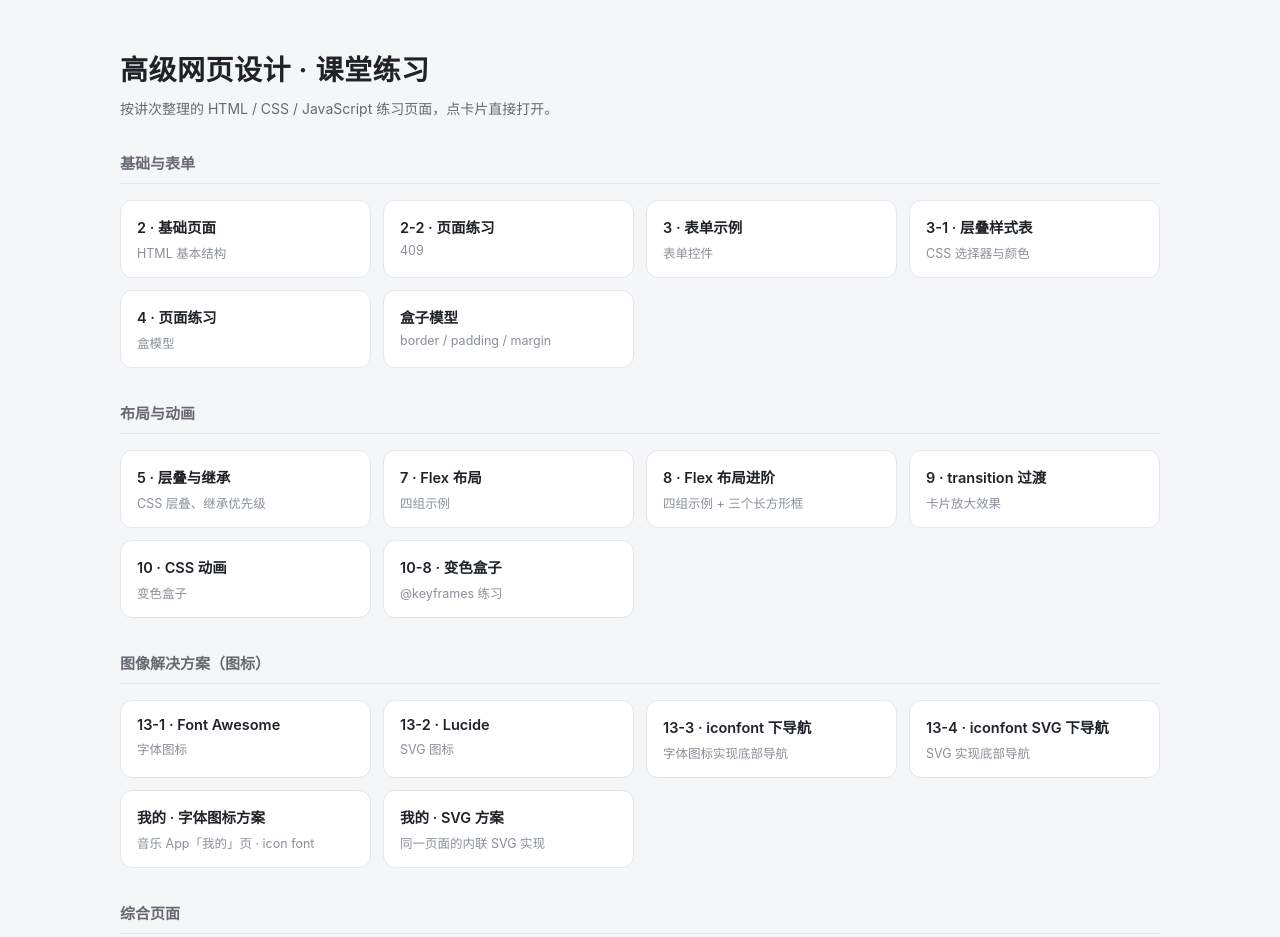
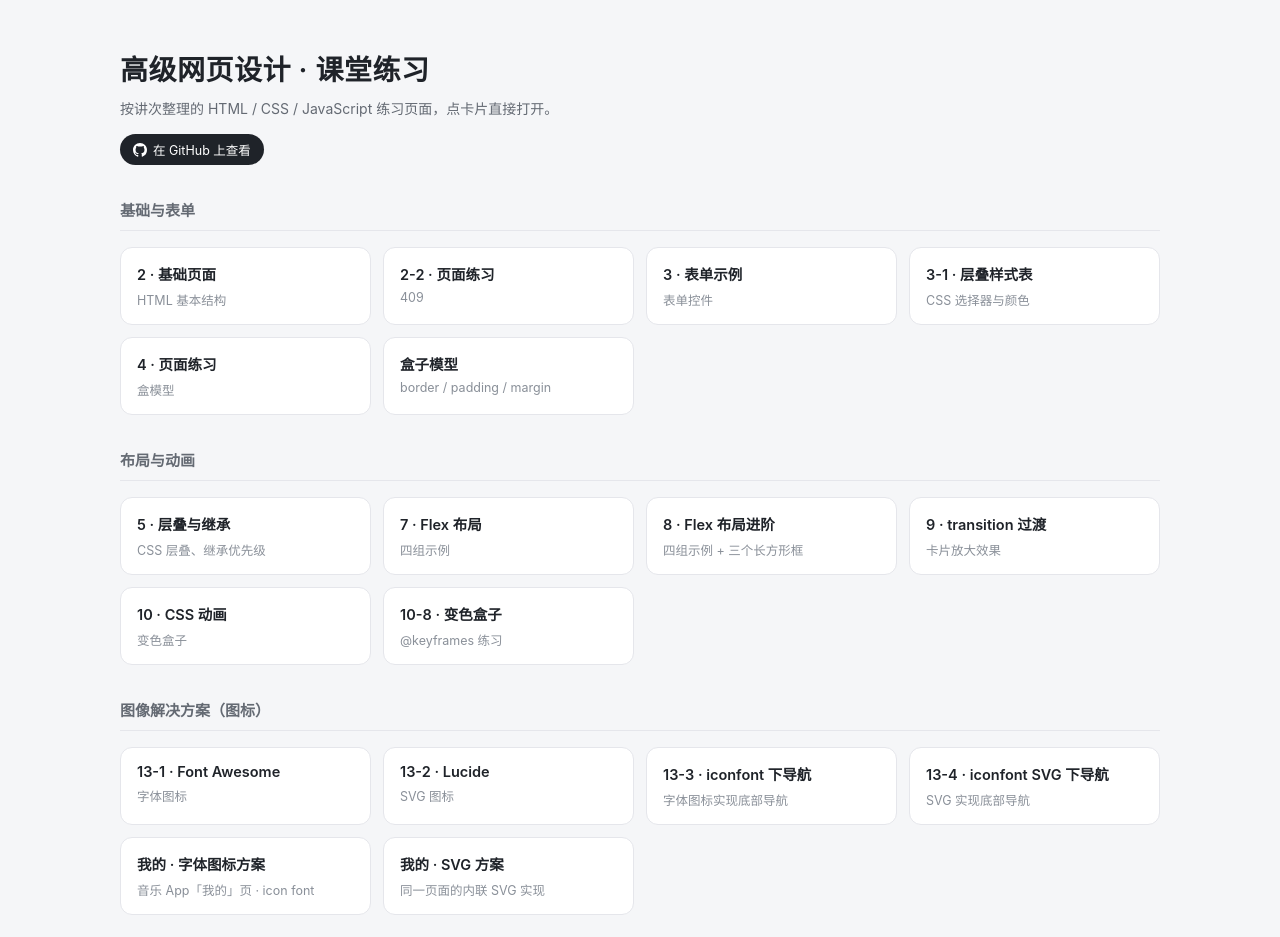
Before and after one commit to llu799529-lang/web, a plain HTML site: page index.html in a window 1280 px wide. Shown: the top 937 px of the page. Drawn offline with Linux system fonts and the light colour scheme.

Commit message:
feat: 加 GitHub 图标（favicon + 首页仓库入口）

```diff
--- a/index.html
+++ b/index.html
@@ -4,6 +4,7 @@
     <meta charset="UTF-8">
     <meta name="viewport" content="width=device-width, initial-scale=1.0">
     <title>高级网页设计 · 课堂练习索引</title>
+    <link rel="icon" href="favicon.svg" type="image/svg+xml">
     <!--
       作者：lyb
       建立时间：2026-10-26
@@ -26,6 +27,22 @@
         h1 { font-size: 28px; font-weight: 600; letter-spacing: .5px; }
 
         .sub { margin-top: 10px; font-size: 14px; color: #646a73; }
+
+        .gh {
+            display: inline-flex;
+            align-items: center;
+            gap: 6px;
+            margin-top: 16px;
+            padding: 6px 13px;
+            border-radius: 999px;
+            background: #1f2329;
+            color: #fff;
+            font-size: 12.5px;
+            text-decoration: none;
+            transition: background .18s, transform .18s;
+        }
+
+        .gh:hover { background: #000; transform: translateY(-1px); }
 
         .group { margin-top: 34px; }
 
@@ -76,6 +93,10 @@
 <div class="wrap">
     <h1>高级网页设计 · 课堂练习</h1>
     <p class="sub">按讲次整理的 HTML / CSS / JavaScript 练习页面，点卡片直接打开。</p>
+    <a class="gh" href="https://github.com/llu799529-lang/web" target="_blank" rel="noopener">
+        <svg viewBox="0 0 16 16" width="14" height="14" aria-hidden="true"><path fill="currentColor" d="M8 0C3.58 0 0 3.58 0 8c0 3.54 2.29 6.53 5.47 7.59.4.07.55-.17.55-.38 0-.19-.01-.82-.01-1.49-2.01.37-2.53-.49-2.69-.94-.09-.23-.48-.94-.82-1.13-.28-.15-.68-.52-.01-.53.63-.01 1.08.58 1.23.82.72 1.21 1.87.87 2.33.66.07-.52.28-.87.51-1.07-1.78-.2-3.64-.89-3.64-3.95 0-.87.31-1.59.82-2.15-.08-.2-.36-1.02.08-2.12 0 0 .67-.21 2.2.82.64-.18 1.32-.27 2-.27.68 0 1.36.09 2 .27 1.53-1.04 2.2-.82 2.2-.82.44 1.1.16 1.92.08 2.12.51.56.82 1.27.82 2.15 0 3.07-1.87 3.75-3.65 3.95.29.25.54.73.54 1.48 0 1.07-.01 1.93-.01 2.2 0 .21.15.46.55.38A8.013 8.013 0 0 0 16 8c0-4.42-3.58-8-8-8z"/></svg>
+        在 GitHub 上查看
+    </a>
 
     <section class="group">
         <h2>基础与表单</h2>
```
Also changed, not shown: favicon.svg (added).
